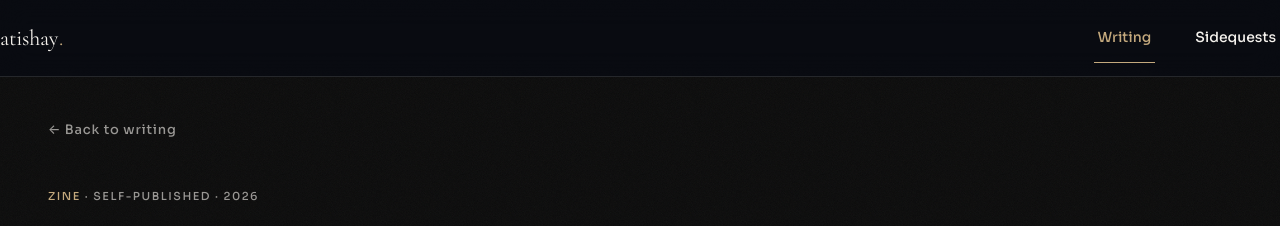
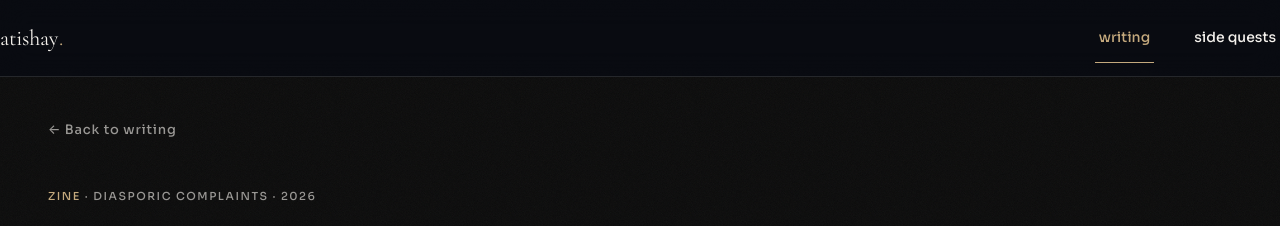
Before and after one commit to atishayai/atishayai.github.io, a website: page articles/paan-shots.html in a window 1280 px wide. Shown: the top 226 px of the page. Drawn offline with nearby package versions, Linux system fonts and the light colour scheme.

Commit message:
Update paan-shots.html

```diff
--- a/articles/paan-shots.html
+++ b/articles/paan-shots.html
@@ -14,15 +14,15 @@
   <div class="container row">
     <a href="../index.html" class="brand">atishay<span class="dot">.</span></a>
     <div class="links">
-      <a href="../writing.html" class="active">Writing</a>
-      <a href="../sidequests.html">Sidequests</a>
+      <a href="../writing.html" class="active">writing</a>
+      <a href="../sidequests.html">side quests</a>
     </div>
   </div>
 </nav>
 <main class="container">
   <article class="article">
     <a href="../writing.html" class="article-back">← Back to writing</a>
-    <div class="article-meta"><span class="accent">zine</span> · self-published · 2026</div>
+    <div class="article-meta"><span class="accent">zine</span> · diasporic complaints · 2026</div>
     <h1>paan shots</h1>
     <div class="article-body">
       <p>welcome to the first article of diasporic complaints</p>
```
